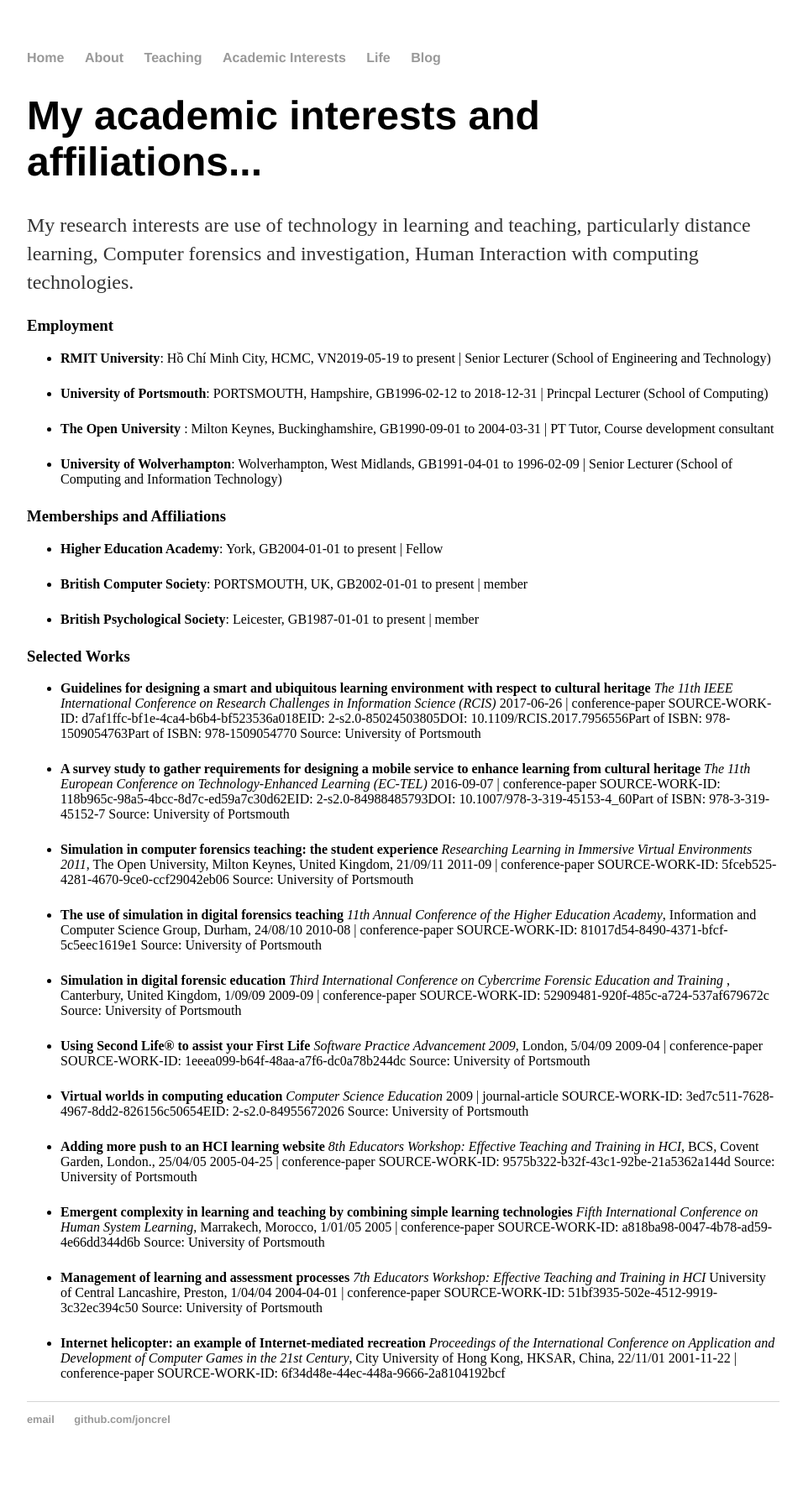
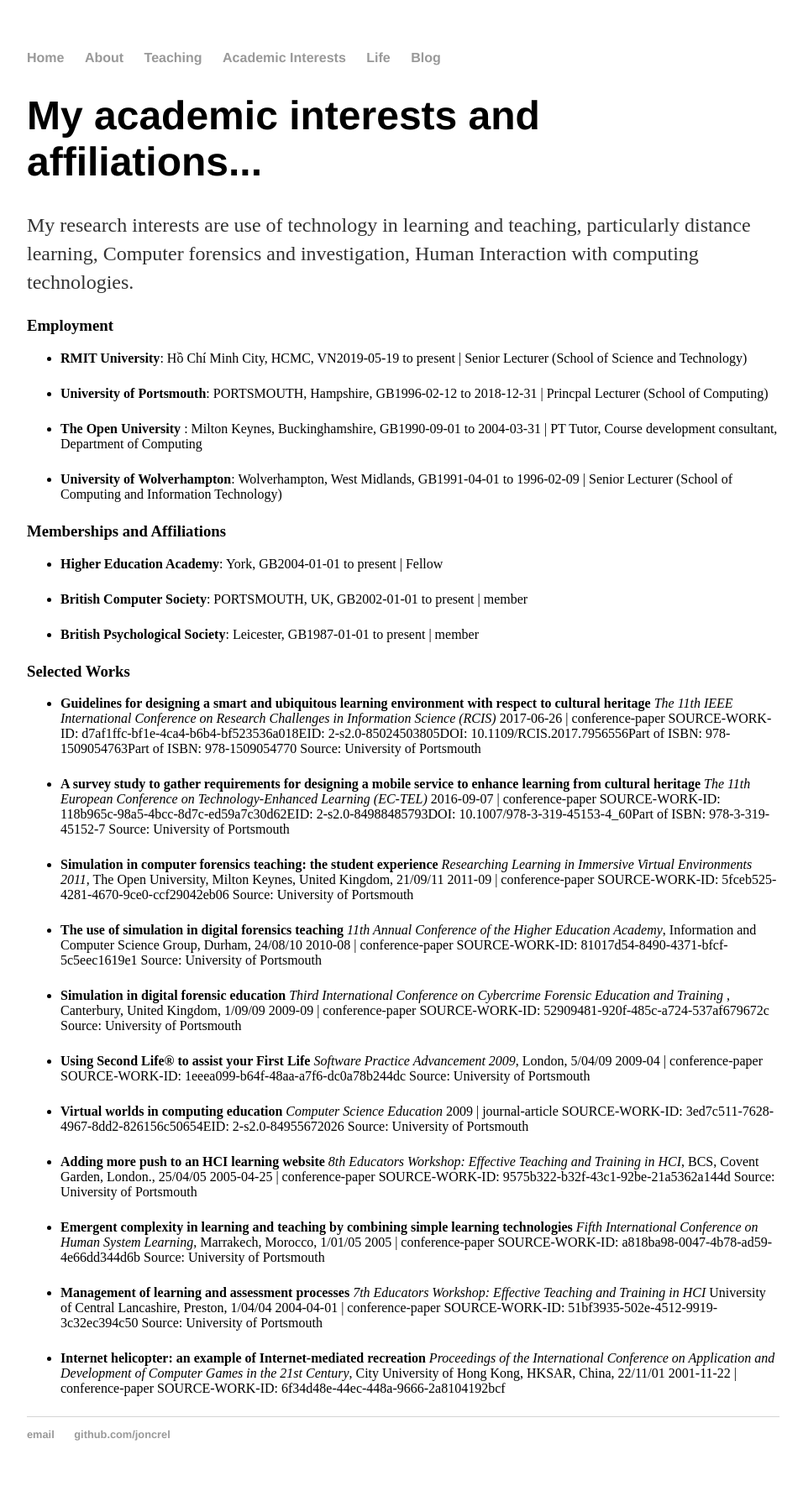
Before and after one commit to joncrel/joncrel.github.io, a Jekyll site: the page built from research/index.html, in a window 1280 px wide. Shown: the whole page at 84% size, without its empty margins (160-1116 px from the left). Built offline with Jekyll 4.4.1, drawn with Linux system fonts in a browser that asks for light colours.

Commit message:
Update index.html

```diff
--- a/research/index.html
+++ b/research/index.html
@@ -9,9 +9,9 @@
 	<h3>Employment</h3>
 
 <ul>
-<li><b>RMIT University</b>: Hồ Chí Minh City, HCMC, VN2019-05-19 to present | Senior Lecturer (School of Engineering and Technology)</li></p>
+<li><b>RMIT University</b>: Hồ Chí Minh City, HCMC, VN2019-05-19 to present | Senior Lecturer (School of Science and Technology)</li></p>
 <li><b>University of Portsmouth</b>: PORTSMOUTH, Hampshire, GB1996-02-12 to 2018-12-31 | Princpal Lecturer (School of Computing)</li></p>
-<li><b>The Open University</b> : Milton Keynes, Buckinghamshire, GB1990-09-01 to 2004-03-31 | PT Tutor, Course development consultant</p></li>
+<li><b>The Open University</b> : Milton Keynes, Buckinghamshire, GB1990-09-01 to 2004-03-31 | PT Tutor, Course development consultant, Department of Computing</p></li>
 <li><b>University of Wolverhampton</b>: Wolverhampton, West Midlands, GB1991-04-01 to 1996-02-09 | Senior Lecturer (School of Computing and Information Technology)</li></p>
 </ul>
 
```
